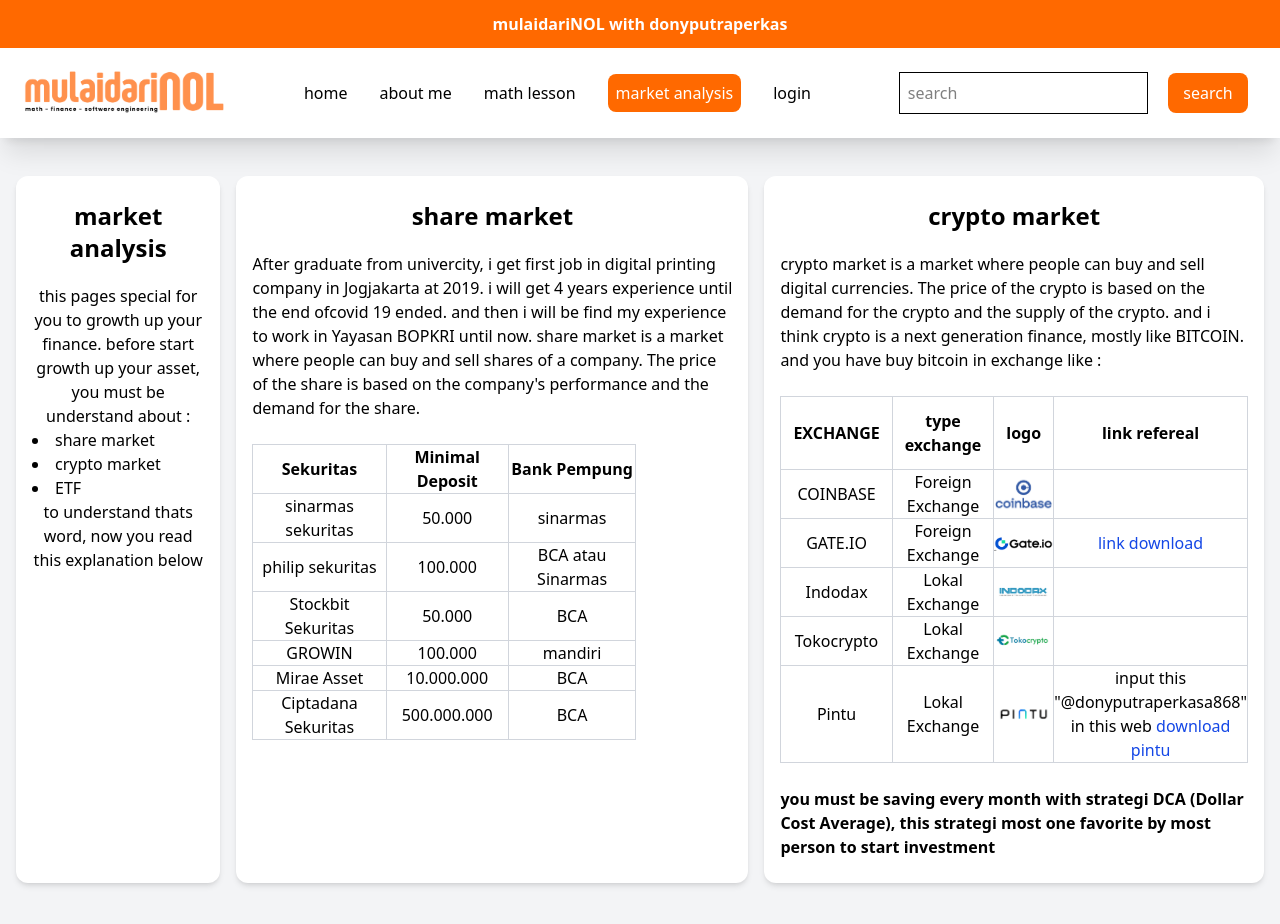
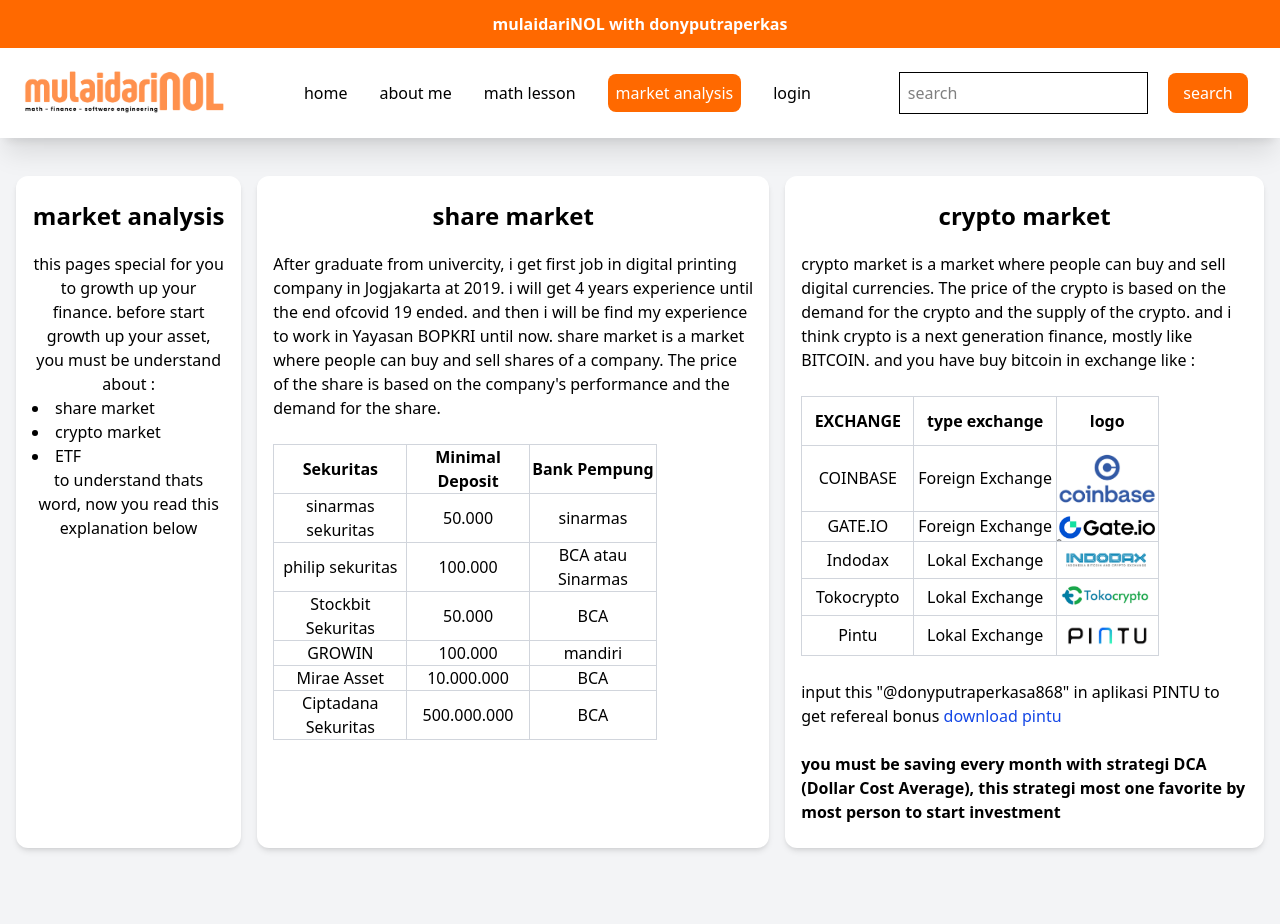
Before and after one commit to revou-fsse-feb25/milestone-1-donyputraperkasa, a plain HTML site: page marketanalysis/index.html in a window 1280 px wide. Shown: the top 924 px of the page. Drawn offline with nearby package versions, Linux system fonts and the light colour scheme.

Commit message:
feat: bug table market analysis

```diff
--- a/marketanalysis/index.html
+++ b/marketanalysis/index.html
@@ -127,13 +127,12 @@
         <div class="shadow-md rounded-xl bg-white px-[16px] py-[24px] m-4 max-w-lg mx-auto">
             <h2 class="font-bold text-2xl mb-5">crypto market</h2>
             <p class="text-left">crypto market is a market where people can buy and sell digital currencies. The price of the crypto is based on the demand for the crypto and the supply of the crypto. and i think crypto is a next generation finance, mostly like BITCOIN. and you have buy bitcoin in exchange like :
-                <table class="border-collapse border-spacing-3 w-75% border border-gray-400 dark:border-gray-500" width="80%"> <br>
+                <table class="border-collapse border-spacing-3 w-75% border border-gray-400 dark:border-gray-500 text-wrap" width="80%"> <br>
                     <thead>
                         <tr>
                             <th class="border border-gray-300 ... p-3">EXCHANGE</th>
                             <th class="border border-gray-300 ... p-3">type exchange</th>
                             <th class="border border-gray-300 ... p-3">logo</th>
-                            <th class="border border-gray-300 ... p-3">link refereal</th>
                         </tr>
                     </thead>
                     <tbody>
@@ -141,34 +140,31 @@
                             <td class="border border-gray-300 ...">COINBASE</td>
                             <td class="border border-gray-300 ...">Foreign Exchange</td>
                             <td class="border border-gray-300 ..."><img src="/milestone-1-donyputraperkasa/image/coinbase.png" alt="coinbase logo" width="100px"></td>
-                            <td class="border border-gray-300 ..."> </td>
                         </tr>
                         <tr>
                             <td class="border border-gray-300 ...">GATE.IO</td>
                             <td class="border border-gray-300 ...">Foreign Exchange</td>
                             <td class="border border-gray-300 ..."><img src="/milestone-1-donyputraperkasa/image/gateio.png" alt="gate.io logo" width="100px"></td>
-                            <td class="border border-gray-300 ..."><a href="https://www.gate.io/signup/AVJCULLA?ref_type=102" class="text-blue-700"> link download</a></td>
                         </tr>
                         <tr>
                             <td class="border border-gray-300 ...">Indodax</td>
                             <td class="border border-gray-300 ...">Lokal Exchange</td>
                             <td class="border border-gray-300 ..."><img src="/milestone-1-donyputraperkasa/image/indodax.png" alt="indodax logo" width="100px"></td>
-                            <td class="border border-gray-300 ..."> </td>
                         </tr>
                         <tr>
                             <td class="border border-gray-300 ...">Tokocrypto</td>
                             <td class="border border-gray-300 ...">Lokal Exchange</td>
                             <td class="border border-gray-300 ..."><img src="/milestone-1-donyputraperkasa/image/tokocrypto.png" alt="tokocrypto logo" width="100px"></td>
-                            <td class="border border-gray-300 ..."> </td>
                         </tr>
                         <tr>
                             <td class="border border-gray-300 ...">Pintu</td>
                             <td class="border border-gray-300 ...">Lokal Exchange</td>
                             <td class="border border-gray-300 ..."><img src="/milestone-1-donyputraperkasa/image/pintu.png" alt="pintu logo" width="100px"></td>
-                            <td class="border border-gray-300 ..."><p>input this "@donyputraperkasa868" in this web <a class="text-blue-700" href="https://pintu.page.link/SXEq1wvgmffoXCtD9" target="_blank">download pintu</a></p></td>
                         </tr>
                     </tbody>
                 </table>
+                <br>
+                <p class="text-left">input this "@donyputraperkasa868" in aplikasi PINTU to get refereal bonus <a class="text-blue-700" href="https://pintu.page.link/SXEq1wvgmffoXCtD9" target="_blank">download pintu</a></p>
                 <br>
                 <p class="font-bold text-left"> you must be saving every month with strategi DCA (Dollar Cost Average), this strategi most one favorite by most person to start investment </p>
             </p>
```
Also changed, not shown: 1 other file.
